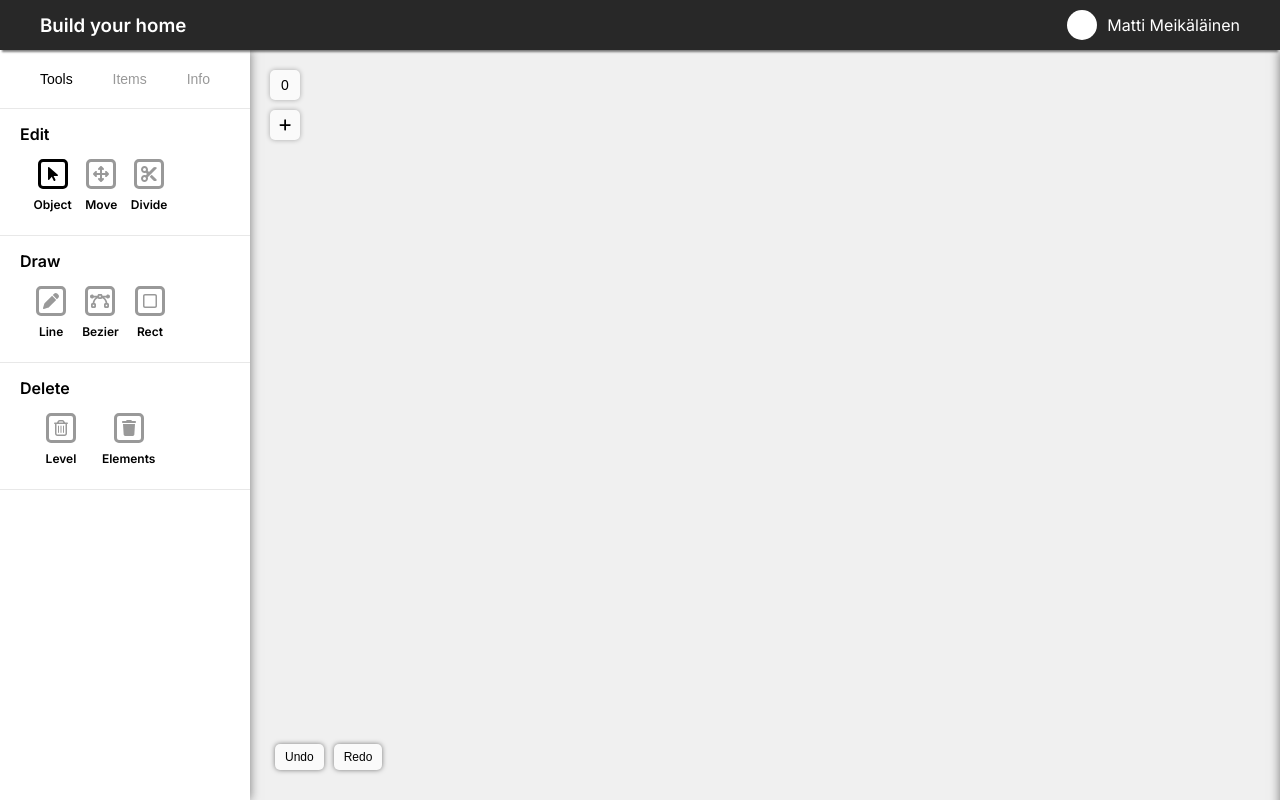
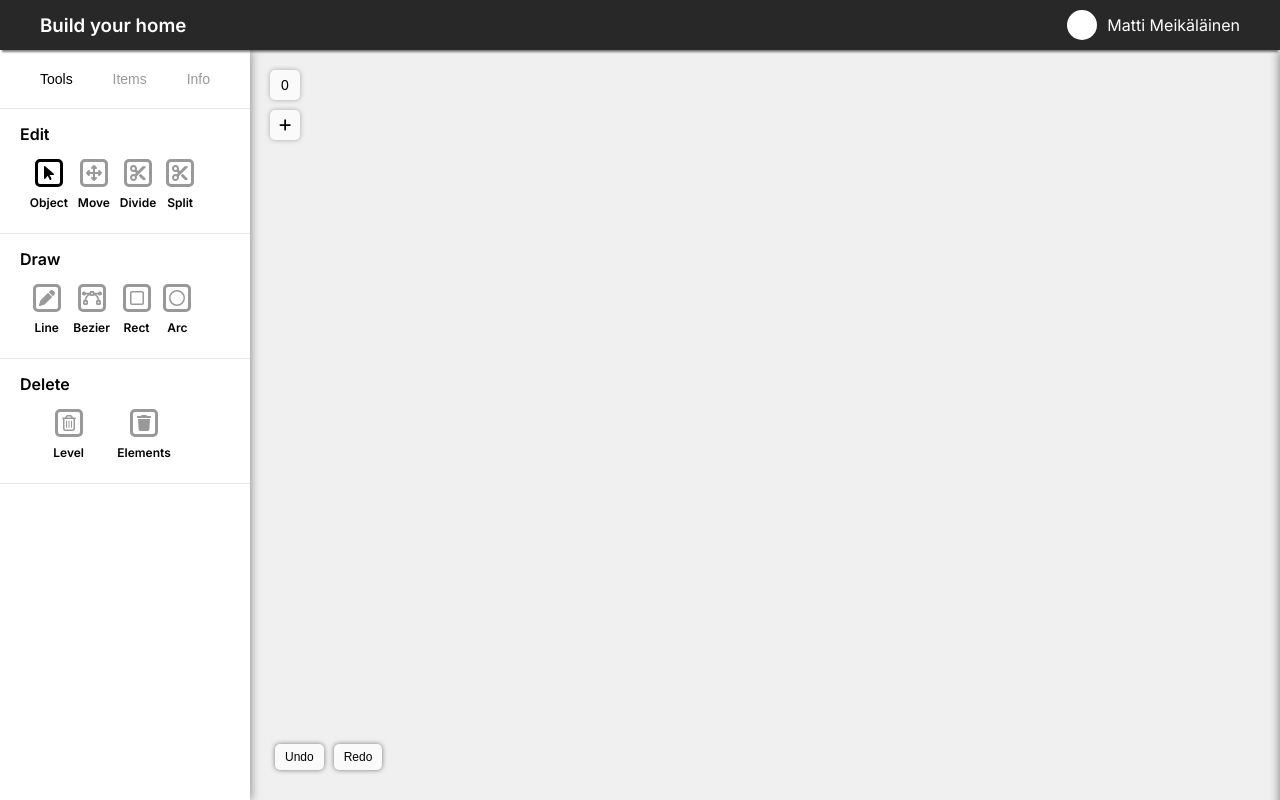
Before and after one commit to teemuvayrynen/build-home, a Next.js app: page /projects/1 in a window 1280 px wide. Built offline with nearby package versions, Linux system fonts and the light colour scheme.

Commit message:
pari uutta työkalua

```diff
--- a/src/components/ContextMenu.jsx
+++ b/src/components/ContextMenu.jsx
@@ -109,6 +109,6 @@ const FlexRow = styled.div`
 `
 
 const Item = styled.div`
-  font-size: 14px;
+  font-size: 12px;
   padding-right: 25px;
 `
--- a/src/components/canvas/InfoBox.jsx
+++ b/src/components/canvas/InfoBox.jsx
@@ -32,17 +32,17 @@ export default function InfoBox ({ stageRef, drawing, dragging }) {
         let pos0 = {}
         let pos1 = {}
         let a = 0
+        if (!visible) {
+          setVisible(true)
+        }
         if (selectedElement.index === 0) {
-          if (!visible) {
-            setVisible(true)
-          }
           pos0 = {
             x: element.x + element.points[0].x,
-            y: element.y + element.points[0].y
+            y: element.y + element.points[0].y,
           }
           pos1 = {
             x: element.x + element.points[1].x,
-            y: element.y + element.points[1].y
+            y: element.y + element.points[1].y,
           }
           if (element.points.length > 2) {
             const pos2 = {
@@ -54,16 +54,13 @@ export default function InfoBox ({ stageRef, drawing, dragging }) {
             a = math.findLineAngle(pos0, pos1)
           }
         } else if (selectedElement.index === element.points.length - 1) {
-          if (!visible) {
-            setVisible(true)
-          }
           pos0 = {
             x: element.x + element.points[selectedElement.index - 1].x,
             y: element.y + element.points[selectedElement.index - 1].y
           }
           pos1 = {
             x: element.x + element.points[selectedElement.index].x,
-            y: element.y + element.points[selectedElement.index].y
+            y: element.y + element.points[selectedElement.index].y,
           }
           if (element.points.length > 2) {
             const pos2 = {
--- a/src/components/canvas/LineSelected.jsx
+++ b/src/components/canvas/LineSelected.jsx
@@ -40,7 +40,6 @@ const LineSelected = () => {
         y: (p1.y + p2.y) / 2
       }
       arr.push(mid)
-
     }
 
     setPoints(arr)
--- a/src/components/sideBars/pages/Tools.jsx
+++ b/src/components/sideBars/pages/Tools.jsx
@@ -1,7 +1,7 @@
 import styled from "styled-components";
 import { FontAwesomeIcon } from '@fortawesome/react-fontawesome'
 import { faArrowPointer, faArrowsUpDownLeftRight, faPen, faTrash, faScissors, faBezierCurve } from '@fortawesome/free-solid-svg-icons'
-import { faSquare, faTrashCan } from "@fortawesome/free-regular-svg-icons";
+import { faSquare, faTrashCan, faCircle } from "@fortawesome/free-regular-svg-icons";
 import React, { useContext, useState } from "react";
 import { CanvasContext } from "../../../context/canvasContext.jsx"
 import { useAppSelector, useAppDispatch } from "@/redux/hooks";
@@ -62,6 +62,12 @@ export default function Tools() {
               </Tool>
               <Text>Divide</Text>
             </ToolColumn>
+            <ToolColumn>
+              <Tool onClick={() => { setActiveTool("split") }} active={activeTool === "split" ? 1 : 0}>
+                <FontAwesomeIcon icon={faScissors} fixedWidth/>
+              </Tool>
+              <Text>Split</Text>
+            </ToolColumn>
           </ToolRow>
         </ItemContainer>
         <ItemContainer>
@@ -84,6 +90,12 @@ export default function Tools() {
                 <FontAwesomeIcon icon={faSquare} fixedWidth/>
               </Tool>
               <Text>Rect</Text>
+            </ToolColumn>
+            <ToolColumn>
+              <Tool onClick={() => { setActiveTool("arc") }} active={activeTool === "arc" ? 1 : 0}>
+                <FontAwesomeIcon icon={faCircle} fixedWidth/>
+              </Tool>
+              <Text>Arc</Text>
             </ToolColumn>
           </ToolRow>
         </ItemContainer>
@@ -130,7 +142,7 @@ const ToolRow = styled.div`
   flex-direction: row;
   padding: 15px 0px 0px 0px;
   justify-content: space-evenly;
-  width: 70%;
+  width: 80%;
 `
 
 const ToolColumn = styled.div`
@@ -142,7 +154,7 @@ const ToolColumn = styled.div`
 
 const Tool = styled.div`
   border-radius: 5px;
-  padding: 2px;
+  padding: 1px;
   color: ${props => props.active ? 'black' : '#999'};
   border: ${props => props.active ? '3px solid black' : '3px solid #999'};
   cursor: pointer;
--- a/src/functions/math.js
+++ b/src/functions/math.js
@@ -11,7 +11,6 @@ export const getNewPointByLength = (a, b, l) => {
   if (initialLength === 0) {
     initialLength = 0.2
   }
-  console.log(length)
   const dirX = (b.x - a.x) / initialLength
   const dirY = (b.y - a.y) / initialLength
 
@@ -19,8 +18,6 @@ export const getNewPointByLength = (a, b, l) => {
     x: a.x + dirX * length,
     y: a.y + dirY * length
   }
-
-  console.log(pos)
 
   return pos
 }
```
